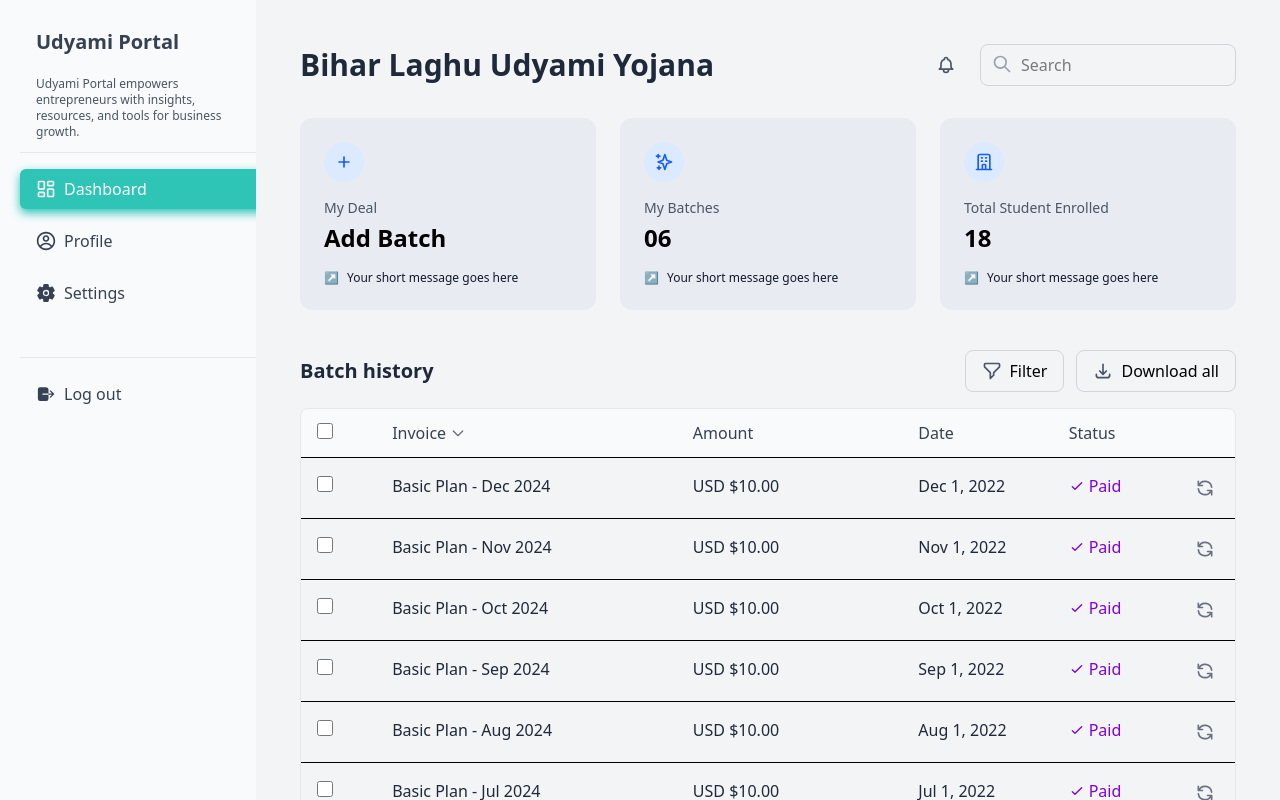
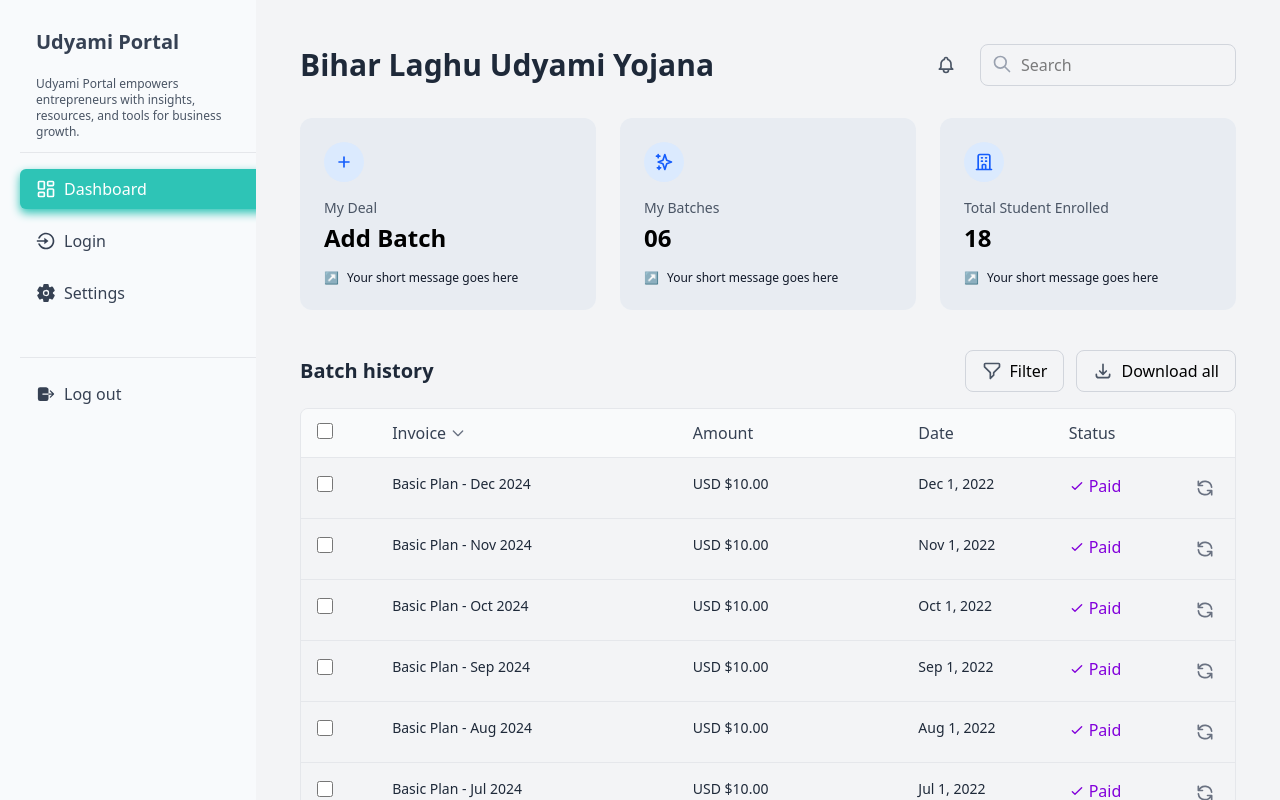
Before and after one commit to aadi347/Udyami, a React (Vite) app in the folder frontend/: page / in a window 1280 px wide. Built offline with nearby package versions, Linux system fonts and the light colour scheme.

Commit message:
dashboard added

```diff
--- /dev/null
+++ b/frontend/src/components/BatchForm.jsx
@@ -0,0 +1,57 @@
+import { useState } from "react";
+
+const BatchForm = () => {
+
+    const [batchName, setBatchName] = useState("");
+    const [isFormOpen, setIsFormOpen] = useState(false);
+
+    return (
+        <div>
+            <div className="relative">
+      {/* Button to Open the Form */}
+
+
+      {/* Overlay & Popup */}
+
+        <div className="fixed inset-0 flex items-center justify-center bg-opacity-50 backdrop-blur-md z-50">
+          {/* Popup Box */}
+          <div className="bg-white p-6 rounded-lg shadow-lg w-96 relative">
+            <h2 className="text-xl font-bold mb-4">Add New Batch</h2>
+
+            {/* Batch Name Input */}
+            <input
+              type="text"
+              placeholder="Enter Batch Name"
+              value={batchName}
+              onChange={(e) => setBatchName(e.target.value)}
+              className="w-full px-3 py-2 border border-gray-300 rounded-md focus:outline-none focus:ring-2 focus:ring-blue-500"
+            />
+
+            {/* Buttons */}
+            <div className="mt-4 flex justify-end space-x-3">
+              <button
+                onClick={() => setIsFormOpen(false)}
+                className="px-4 py-2 text-gray-400 border border-gray-200  rounded-md hover:bg-gray-500 transition"
+              >
+                Cancel
+              </button>
+              <button
+                onClick={() => {
+                  alert(`Batch "${batchName}" added!`);
+                  setBatchName("");
+                  setIsOpen(false);
+                }}
+                className="px-4 py-2 bg-[#2ec4b6] text-white rounded-md hover:bg-[#2ec4b6]transition"
+              >
+                Add Batch
+              </button>
+            </div>
+          </div>
+        </div>
+
+    </div>
+        </div>
+    )
+}
+
+export default BatchForm
--- a/frontend/src/components/DashboardPages/Dashboard.jsx
+++ b/frontend/src/components/DashboardPages/Dashboard.jsx
@@ -1,8 +1,10 @@
 // src/pages/Dashboard.jsx
 import React, { useState } from "react";
+import BatchForm from "../BatchForm";
 
 const Dashboard = () => {
 	const [selectedInvoices, setSelectedInvoices] = useState([]);
+    const [showBatchForm, setShowBatchForm] = useState(false);
 
 	const invoices = [
 		{
@@ -66,6 +68,8 @@ const Dashboard = () => {
 		}
 	};
 
+
+
 	const toggleAllInvoices = () => {
 		if (selectedInvoices.length === invoices.length) {
 			setSelectedInvoices([]);
@@ -73,6 +77,10 @@ const Dashboard = () => {
 			setSelectedInvoices(invoices.map((invoice) => invoice.id));
 		}
 	};
+
+    const handleAddBatch = () => {
+        setShowBatchForm(true);
+    }
 
 	return (
 		<div className="mx-auto p-6 font-sans ">
@@ -133,6 +141,7 @@ const Dashboard = () => {
 					<div className="flex flex-col h-full">
 						<div className="mb-4">
 							<div className="bg-blue-100 w-10 h-10 rounded-full flex items-center justify-center">
+                                <button onClick={handleAddBatch} className="">
 								<svg
 									xmlns="http://www.w3.org/2000/svg"
 									className="h-5 w-5 text-blue-600"
@@ -149,6 +158,7 @@ const Dashboard = () => {
 										d="M12 6v6m0 0v6m0-6h6m-6 0H6"
 									/>
 								</svg>
+                                </button>
 							</div>
 						</div>
 						<div className="text-sm text-gray-600 mb-1">My Deal</div>
@@ -288,7 +298,7 @@ const Dashboard = () => {
 				{/* Table */}
 				<div className="border border-gray-200 rounded-lg overflow-hidden">
 					{/* Table Header */}
-					<div className="grid grid-cols-12 bg-gray-50 py-3 px-4 border-b">
+					<div className="grid grid-cols-12 bg-gray-50 bg py-3 px-4 border-b border-gray-200">
 						<div className="col-span-1">
 							<input
 								type="checkbox"
@@ -325,7 +335,7 @@ const Dashboard = () => {
 					{invoices.map((invoice) => (
 						<div
 							key={invoice.id}
-							className="grid grid-cols-12 py-4 px-4 border-b hover:bg-gray-50"
+							className="grid grid-cols-12 py-4 px-4 border-b border-gray-200 hover:bg-gray-50"
 						>
 							<div className="col-span-1">
 								<input
@@ -335,11 +345,11 @@ const Dashboard = () => {
 									onChange={() => toggleInvoice(invoice.id)}
 								/>
 							</div>
-							<div className="col-span-4 text-gray-800">{invoice.name}</div>
-							<div className="col-span-3 text-gray-800">{invoice.amount}</div>
-							<div className="col-span-2 text-gray-800">{invoice.date}</div>
+							<div className="col-span-4 text-sm text-gray-800">{invoice.name}</div>
+							<div className="col-span-3 text-sm text-gray-800">{invoice.amount}</div>
+							<div className="col-span-2 text-sm text-gray-800">{invoice.date}</div>
 							<div className="col-span-1 text-gray-800">
-								<span className="inline-flex items-center gap-1 text-purple-700">
+								<span className="inline-flex items-center gap-1  text-purple-700">
 									<svg
 										xmlns="http://www.w3.org/2000/svg"
 										className="h-4 w-4"
@@ -386,6 +396,12 @@ const Dashboard = () => {
 					))}
 				</div>
 			</div>
+            {/* Batch Form */}
+            {showBatchForm && (
+                <div className="fixed inset-0 flex items-center justify-center  bg-opacity-50 backdrop-blur-md z-50">
+                    <BatchForm />
+                </div>
+            )}
 		</div>
 	);
 };
--- a/frontend/src/components/LeftBar.jsx
+++ b/frontend/src/components/LeftBar.jsx
@@ -2,6 +2,8 @@ import React, { useState } from "react";
 import { LuLayoutDashboard } from "react-icons/lu";
 import { CgProfile } from "react-icons/cg";
 import { IoSettings, IoLogOut } from "react-icons/io5";
+import { RiLoginCircleLine } from "react-icons/ri";
+
 
 const LeftBar = ({ setPage }) => {
   const [activePage, setActivePage] = useState("dashboard"); // Track active page
@@ -36,8 +38,8 @@ const LeftBar = ({ setPage }) => {
           activePage === "profile" ? "bg-[#2ec4b6] shadow-[0_4px_10px_#2ec4b6]" : "bg-transparent text-gray-700"
         } hover:bg-gray-200`}
       >
-        <CgProfile size={20} />
-        <span>Profile</span>
+        <RiLoginCircleLine size={20} />
+        <span>Login</span>
       </button>
 
       {/* Settings Button */}
```
